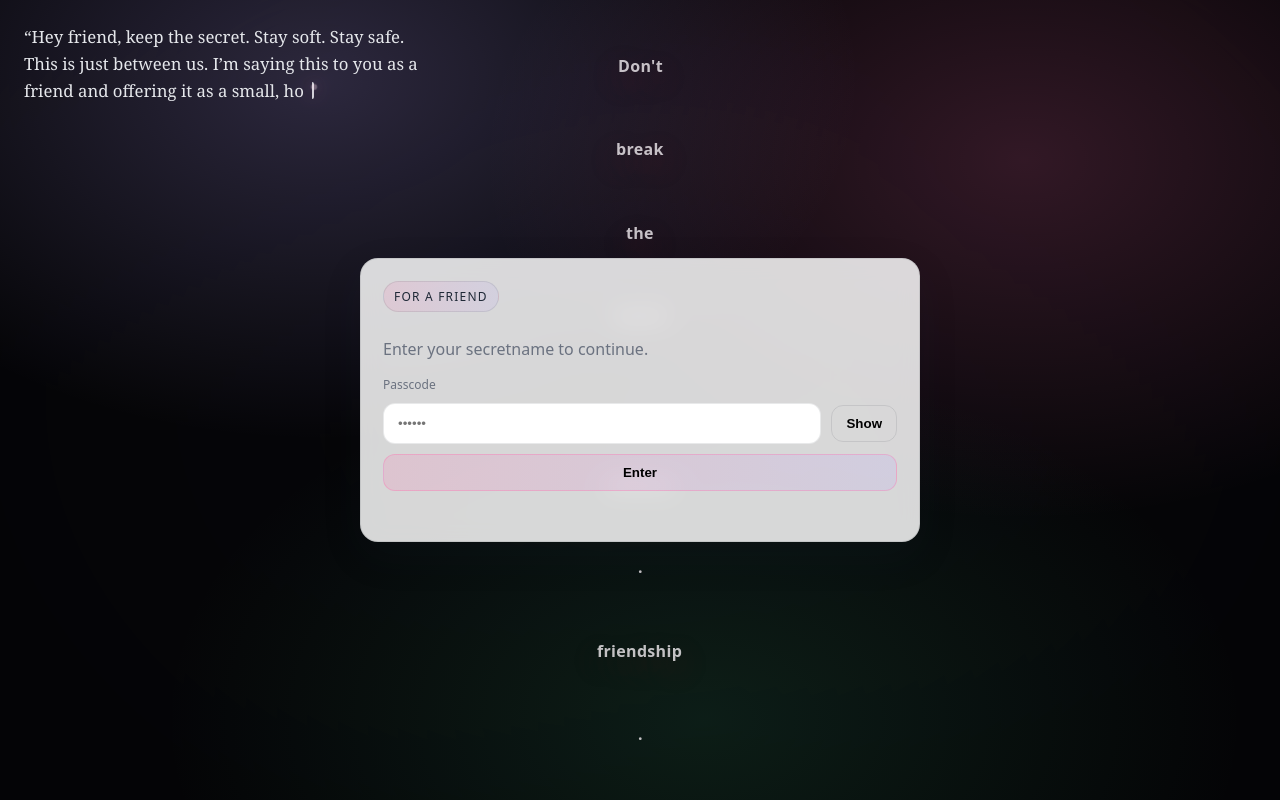
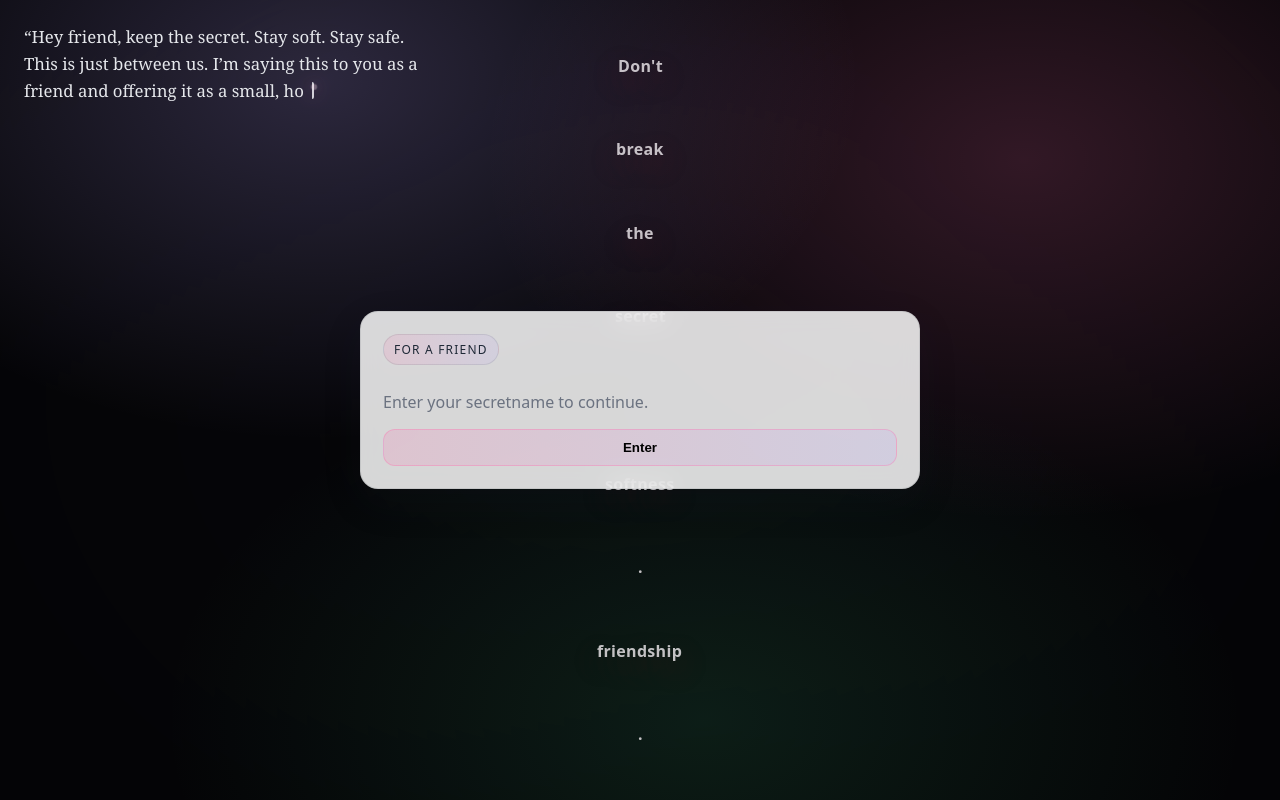
Before and after one commit to Abinphilipanil/Firstgift, a plain HTML site: page login.html in a window 1280 px wide. Drawn offline with nearby package versions, Linux system fonts and the light colour scheme.

Commit message:
Update login.html

```diff
--- a/login.html
+++ b/login.html
@@ -25,18 +25,10 @@
       <div class="badge">For a friend</div>
       <p class="muted">Enter your secretname to continue.</p>
 
+      <!-- ✅ No password field anymore -->
       <form id="loginForm" class="stack" autocomplete="off">
-        <label class="label" for="pass">Passcode</label>
-
-        <div class="field-row">
-          <input id="pass" class="input" type="password" placeholder="••••••" required />
-          <button id="togglePass" class="btn ghost" type="button" aria-label="Show passcode">Show</button>
-        </div>
-
         <button class="btn primary" type="submit">Enter</button>
-        <p id="msg" class="error" aria-live="polite"></p>
       </form>
-
 
     </section>
   </main>
```
